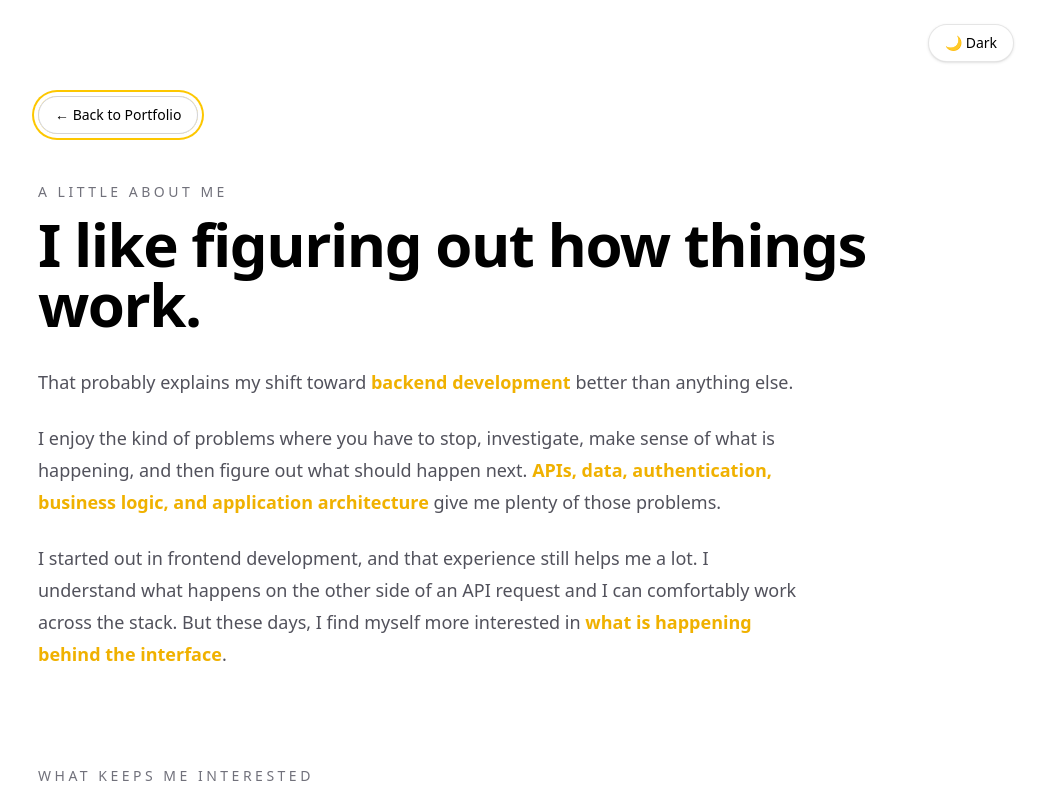
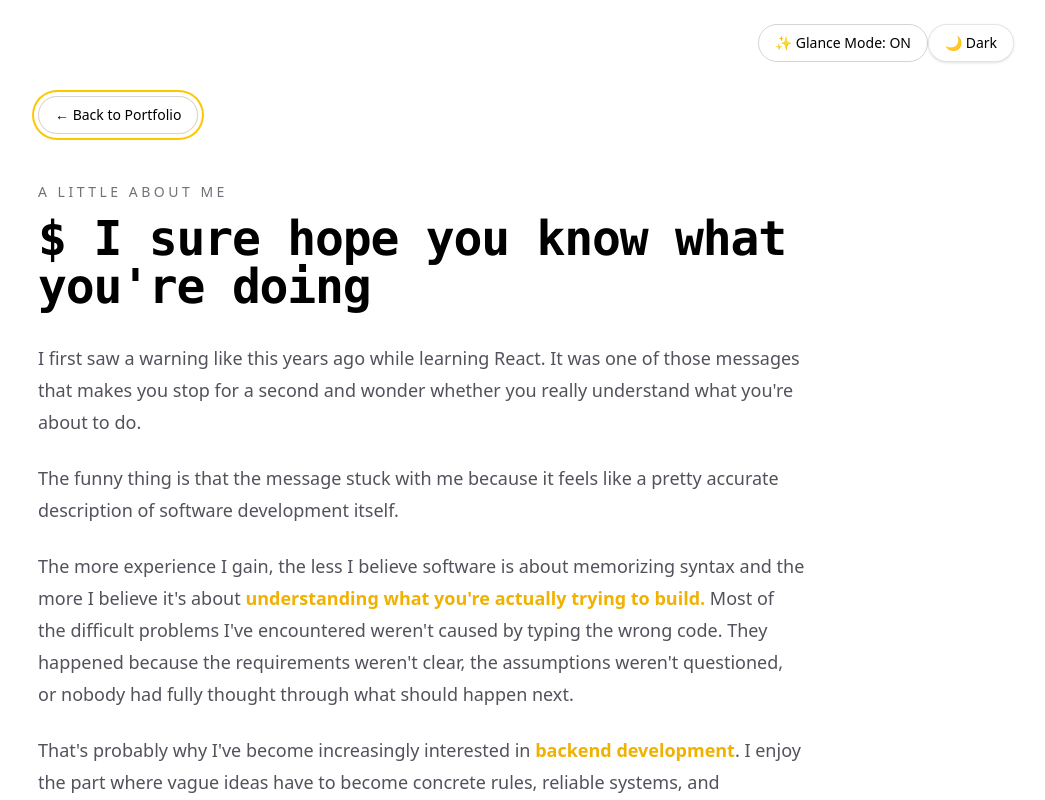
Before and after one commit to frankoadeleye/frank-adeleye, a Next.js app: page /story in a window 1280 px wide. Shown: the top 800 px of the page, without its empty margins (178-1223 px from the left). Built offline with nearby package versions, Linux system fonts and the light colour scheme.

Commit message:
fix: added glance mode to respect viewers sense of urgency

```diff
--- /dev/null
+++ b/app/context/GlanceModeContext.tsx
@@ -0,0 +1,37 @@
+"use client";
+
+import { createContext, useContext, useState, type ReactNode } from "react";
+
+type GlanceModeContextType = {
+  enabled: boolean;
+  toggle: () => void;
+};
+
+const GlanceModeContext = createContext<GlanceModeContextType | undefined>(
+  undefined,
+);
+
+export function GlanceModeProvider({ children }: { children: ReactNode }) {
+  const [enabled, setEnabled] = useState(true);
+
+  return (
+    <GlanceModeContext.Provider
+      value={{
+        enabled,
+        toggle: () => setEnabled((prev) => !prev),
+      }}
+    >
+      {children}
+    </GlanceModeContext.Provider>
+  );
+}
+
+export function useGlanceMode() {
+  const context = useContext(GlanceModeContext);
+
+  if (!context) {
+    throw new Error("useGlanceMode must be used within GlanceModeProvider");
+  }
+
+  return context;
+}
--- a/app/layout.tsx
+++ b/app/layout.tsx
@@ -1,5 +1,6 @@
 import type { Metadata } from "next";
 import { Geist, Geist_Mono } from "next/font/google";
+import { GlanceModeProvider } from "@/app/context/GlanceModeContext";
 import "./globals.css";
 
 const geistSans = Geist({
@@ -24,7 +25,9 @@ export default function RootLayout({ children }: LayoutProps<"/">) {
       lang="en"
       className={`${geistSans.variable} ${geistMono.variable} h-full antialiased`}
     >
-      <body className="min-h-full flex flex-col">{children}</body>
+      <body className="min-h-full flex flex-col">
+        <GlanceModeProvider>{children}</GlanceModeProvider>
+      </body>
     </html>
   );
 }
--- a/app/page.tsx
+++ b/app/page.tsx
@@ -4,11 +4,13 @@ import Footer from "@/components/Footer";
 import ThemeToggle from "@/components/ThemeToggle";
 import KeyboardNavigation from "@/components/KeyboardNavigation";
 import { projects } from "@/data/projects";
+import GlanceModeToggle from "@/components/GlanceModeToggle";
 
 export default function Home() {
   return (
     <main className="min-h-screen bg-white text-black transition-colors duration-300 dark:bg-black dark:text-white">
       <div className="fixed right-6 top-6 z-50 lg:right-[calc((100vw-72rem)/2+1.5rem)]">
+        <GlanceModeToggle />
         <ThemeToggle />
       </div>
 
--- a/app/story/page.tsx
+++ b/app/story/page.tsx
@@ -1,11 +1,14 @@
 import Link from "next/link";
 import ThemeToggle from "@/components/ThemeToggle";
 import KeyboardNavigation from "@/components/KeyboardNavigation";
+import GlanceModeToggle from "@/components/GlanceModeToggle";
+import Highlight from "@/components/Highlight";
 
 export default function StoryPage() {
   return (
     <main className="min-h-screen bg-white text-black dark:bg-black dark:text-white">
       <div className="fixed right-6 top-6 z-50 lg:right-[calc((100vw-72rem)/2+1.5rem)]">
+        <GlanceModeToggle />
         <ThemeToggle />
       </div>
 
@@ -36,41 +39,45 @@ export default function StoryPage() {
             A little about me
           </p>
 
-          <h1 className="text-5xl font-bold tracking-tight sm:text-6xl">
-            I like figuring out how things work.
+          <h1 className="font-mono text-4xl font-bold tracking-tight sm:text-5xl">
+            $ I sure hope you know what you're doing
           </h1>
 
           <div className="mt-8 max-w-3xl space-y-6 text-lg leading-8 text-zinc-600 dark:text-zinc-400">
+            <div className="mt-8 max-w-3xl space-y-6 text-lg leading-8 text-zinc-600 dark:text-zinc-400">
               <p>
-              That probably explains my shift toward{" "}
-              <strong className="font-semibold text-yellow-500 dark:text-yellow-300">
-                backend development
-              </strong>{" "}
-              better than anything else.
+                I first saw a warning like this years ago while learning React.
+                It was one of those messages that makes you stop for a second
+                and wonder whether you really understand what you're about to
+                do.
               </p>
 
               <p>
-              I enjoy the kind of problems where you have to stop, investigate,
-              make sense of what is happening, and then figure out what should
-              happen next.
-              <strong className="font-semibold text-yellow-500 dark:text-yellow-300">
-                {" "}
-                APIs, data, authentication, business logic, and application
-                architecture
-              </strong>{" "}
-              give me plenty of those problems.
+                The funny thing is that the message stuck with me because it
+                feels like a pretty accurate description of software development
+                itself.
               </p>
 
               <p>
-              I started out in frontend development, and that experience still
-              helps me a lot. I understand what happens on the other side of an
-              API request and I can comfortably work across the stack. But these
-              days, I find myself more interested in{" "}
-              <strong className="font-semibold text-yellow-500 dark:text-yellow-300">
-                what is happening behind the interface
-              </strong>
-              .
+                The more experience I gain, the less I believe software is about
+                memorizing syntax and the more I believe it's about
+                <Highlight>
+                  {" "}
+                  understanding what you're actually trying to build.
+                </Highlight>{" "}
+                Most of the difficult problems I've encountered weren't caused
+                by typing the wrong code. They happened because the requirements
+                weren't clear, the assumptions weren't questioned, or nobody had
+                fully thought through what should happen next.
               </p>
+
+              <p>
+                That's probably why I've become increasingly interested in
+                <Highlight> backend development</Highlight>. I enjoy the part
+                where vague ideas have to become concrete rules, reliable
+                systems, and predictable behavior.
+              </p>
+            </div>
           </div>
         </header>
         {/* What I enjoy */}
@@ -87,10 +94,7 @@ export default function StoryPage() {
             <p>
               There is something satisfying about taking a messy requirement and
               turning it into{" "}
-              <strong className="font-semibold text-yellow-500 dark:text-yellow-300">
-                rules that a system can actually follow
-              </strong>
-              .
+              <Highlight>rules that a system can actually follow</Highlight>.
             </p>
 
             <p>
@@ -103,10 +107,10 @@ export default function StoryPage() {
             <p>
               I don't always get those decisions right on the first try. That is
               part of what I enjoy about software.{" "}
-              <strong className="font-semibold text-yellow-500 dark:text-yellow-300">
+              <Highlight>
                 A problem usually gives you another chance to understand it
                 better.
-              </strong>
+              </Highlight>
             </p>
           </div>
         </section>
@@ -123,18 +127,14 @@ export default function StoryPage() {
           <div className="mt-8 space-y-6 text-zinc-600 dark:text-zinc-400">
             <p>
               After spending years working primarily with React and Next.js, I
-              wanted to understand the other side of the application properly.
-              <strong className="font-semibold text-yellow-500 dark:text-yellow-300">
-                So I decided to build something
-              </strong>{" "}
-              where I couldn't just focus on the interface.
+              wanted to understand the other side of the application properly.{" "}
+              <Highlight>So I decided to build something</Highlight> where I
+              couldn't just focus on the interface.
             </p>
 
             <p>
-              <strong className="font-semibold text-yellow-500 dark:text-yellow-300">
-                That became EverAfter,
-              </strong>{" "}
-              a memory-preservation application built with the MERN stack.
+              <Highlight>That became EverAfter,</Highlight> a
+              memory-preservation application built with the MERN stack.
             </p>
 
             <p>
@@ -146,14 +146,10 @@ export default function StoryPage() {
 
             <p>
               More importantly, it changed the questions I ask when I build.{" "}
-              <strong className="font-semibold text-yellow-500 dark:text-yellow-300">
-                I started thinking
-              </strong>{" "}
-              less about whether a feature simply works and{" "}
-              <strong className="font-semibold text-yellow-500 dark:text-yellow-300">
-                more about what should happen
-              </strong>{" "}
-              when someone uses it in a way I didn't expect.
+              <Highlight>I started thinking</Highlight> less about whether a
+              feature simply works and{" "}
+              <Highlight>more about what should happen</Highlight> when someone
+              uses it in a way I didn't expect.
             </p>
 
             <div className="flex flex-wrap gap-4 pt-2">
@@ -214,17 +210,15 @@ export default function StoryPage() {
           <div className="mt-8 space-y-6 text-zinc-600 dark:text-zinc-400">
             <p>
               I studied Mechanical Engineering and started programming seriously
-              in 2019 after completing my diploma.
+              in 2019.
             </p>
 
             <p>
-              <strong className="font-semibold text-yellow-500 dark:text-yellow-300">
-                What hooked me was the feedback loop.
-              </strong>{" "}
-              When something didn't work, I could investigate it, change
-              something, run it again, and see what happened. I liked that
-              problems were not completely mysterious. There was usually
-              something to understand.
+              <Highlight>What hooked me was the feedback loop.</Highlight> When
+              something didn't work, I could investigate it, change something,
+              run it again, and see what happened. I liked that problems were
+              not completely mysterious. There was usually something to
+              understand.
             </p>
 
             <p>
@@ -261,7 +255,8 @@ export default function StoryPage() {
 
           <div className="mt-8 space-y-6 text-zinc-600 dark:text-zinc-400">
             <p>
-              I'm most interested in backend-heavy applications where there are
+              I'm most interested in{" "}
+              <Highlight>backend-heavy applications</Highlight> where there are
               real decisions to make around data, APIs, security, business
               logic, and application architecture.
             </p>
@@ -274,9 +269,10 @@ export default function StoryPage() {
 
             <p>
               And because I came from the frontend, I don't see the interface
-              and the backend as two completely separate worlds. I can build the
-              frontend when I need to, but I increasingly enjoy spending my time
-              thinking about what makes the application work underneath it.
+              and the backend as two completely separate worlds.{" "}
+              <Highlight>I can build the frontend when I need to,</Highlight>{" "}
+              but I increasingly enjoy spending my time thinking about what
+              makes the application work underneath it.
             </p>
           </div>
         </section>
@@ -292,9 +288,9 @@ export default function StoryPage() {
 
           <div className="mt-8 space-y-6 text-zinc-600 dark:text-zinc-400">
             <p>
-              <strong className="font-semibold text-yellow-500 dark:text-yellow-300">
+              <Highlight>
                 I like working with people who are comfortable asking questions.
-              </strong>{" "}
+              </Highlight>{" "}
               Not just &quot;what are we building?&quot;, but &quot;why are we
               building it this way?&quot;
             </p>
@@ -330,9 +326,9 @@ export default function StoryPage() {
 
             <p>
               That means{" "}
-              <strong className="font-semibold text-yellow-500 dark:text-yellow-300">
-                continuing to improve in areas like backend
-              </strong>
+              <Highlight>
+                continuing to improve in areas like backend{" "}
+              </Highlight>
               architecture, API design, data modeling, authentication,
               authorization, performance, and system design.
             </p>
--- /dev/null
+++ b/components/GlanceModeToggle.tsx
@@ -0,0 +1,27 @@
+"use client";
+
+import { useGlanceMode } from "@/app/context/GlanceModeContext";
+
+export default function GlanceModeToggle() {
+  const { enabled, toggle } = useGlanceMode();
+
+  return (
+    <button
+      onClick={toggle}
+      className="
+        rounded-full
+        border
+        border-zinc-300
+        px-4
+        py-2
+        text-sm
+        transition
+        hover:bg-zinc-100
+        dark:border-zinc-700
+        dark:hover:bg-zinc-800
+      "
+    >
+      {enabled ? "✨ Glance Mode: ON" : "Glance Mode: OFF"}
+    </button>
+  );
+}
--- /dev/null
+++ b/components/Highlight.tsx
@@ -0,0 +1,20 @@
+"use client";
+
+import { useGlanceMode } from "@/app/context/GlanceModeContext";
+import { ReactNode } from "react";
+
+export default function Highlight({ children }: { children: ReactNode }) {
+  const { enabled } = useGlanceMode();
+
+  return (
+    <strong
+      className={
+        enabled
+          ? "font-semibold text-yellow-500 dark:text-yellow-300"
+          : "font-semibold"
+      }
+    >
+      {children}
+    </strong>
+  );
+}
```
Also changed, not shown: app/case-study/everafter/page.tsx (+40 -35 lines), components/Hero.tsx (+15 -18 lines), components/ProjectCard.tsx (+10 -6 lines). Lines whose indentation alone changed are shown as unchanged.
